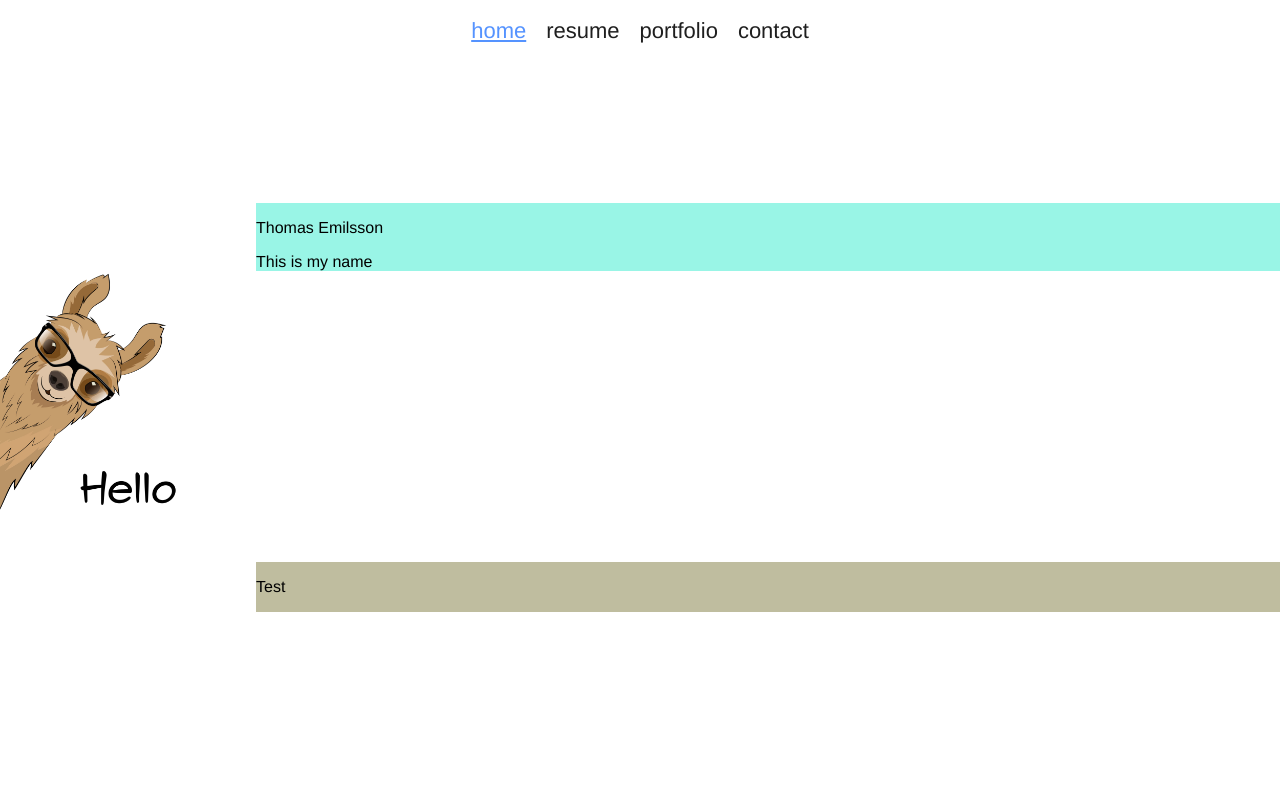
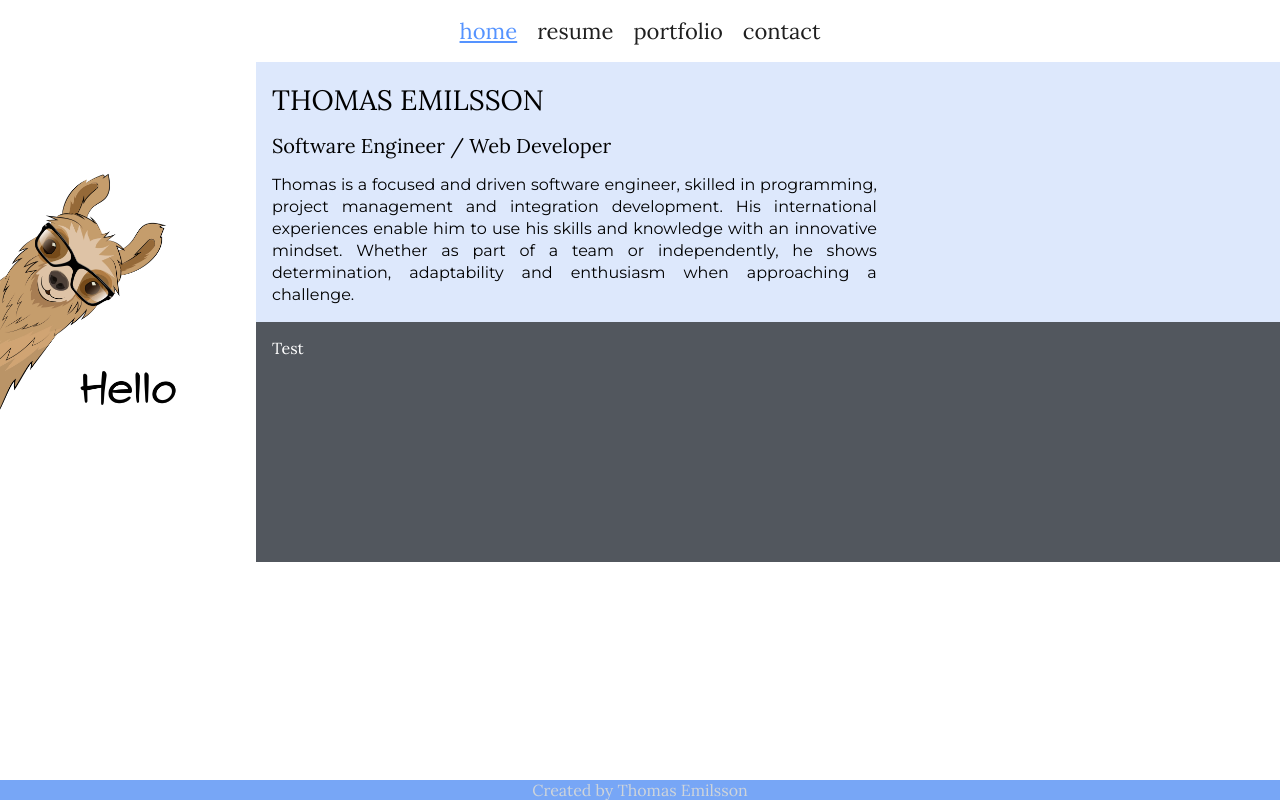
Before and after one commit to ThomasEmilsson/thomasemilsson.info, a Gatsby site: page / in a window 1280 px wide. Built offline with nearby package versions, Linux system fonts and the light colour scheme; Gatsby itself is replaced by a stand-in of ours.

Commit message:
Update CSS for name, role, and description; Tweaks on lamma image

```diff
--- a/gatsby-config.js
+++ b/gatsby-config.js
@@ -3,5 +3,15 @@
     siteUrl: "https://www.thomasemilsson.info",
     title: "thomasemilsson.info",
   },
-  plugins: ["gatsby-plugin-sass", "gatsby-plugin-gatsby-cloud"],
+  plugins: [
+    "gatsby-plugin-sass",
+    "gatsby-plugin-gatsby-cloud",
+    {
+      resolve: `gatsby-plugin-google-fonts`,
+      options: {
+        fonts: [`Montserrat\:300,400`, "Lora:400"],
+        display: "swap",
+      },
+    },
+  ],
 };
--- a/package.json
+++ b/package.json
@@ -20,6 +20,7 @@
     "eslint": "^7.31.0",
     "gatsby": "^2.32.13",
     "gatsby-plugin-gatsby-cloud": "^1.0.2",
+    "gatsby-plugin-google-fonts": "^1.0.1",
     "gatsby-plugin-prettier-eslint": "^1.0.6",
     "gatsby-plugin-sass": "^4.10.0",
     "prettier": "^2.3.2",
--- a/src/components/Banner/Banner.scss
+++ b/src/components/Banner/Banner.scss
@@ -3,6 +3,11 @@
 .banner-div {
   padding-top: 60px;
   text-align: center;
+
+  @media only screen and (max-width: 600px) {
+    display: block;
+    padding: 0px;
+  }
 }
 
 .banner-title {
@@ -10,6 +15,10 @@
   color: $text-color;
   border-bottom: 2px double $text-color;
   display: inline-block;
+
+  @media only screen and (max-width: 600px) {
+    padding: 0px;
+  }
 }
 
 .banner-description {
--- a/src/components/Hero/Hero.js
+++ b/src/components/Hero/Hero.js
@@ -11,9 +11,17 @@
       </div>
       <div className="hero-title-container">
         <div className="hero-name-container">
-          <p>Thomas Emilsson</p>
+          <p className="full-name">Thomas Emilsson</p>
+          <p className="role-name"> Software Engineer / Web Developer</p>
+          <p className="description">
+            Thomas is a focused and driven software engineer, skilled in
+            programming, project management and integration development. His
+            international experiences enable him to use his skills and knowledge
+            with an innovative mindset. Whether as part of a team or
+            independently, he shows determination, adaptability and enthusiasm
+            when approaching a challenge.
+          </p>
         </div>
-        <div className="hero-description-container">This is my name</div>
       </div>
       <div className="hero-links-container">
         <div className="">
--- a/src/components/Hero/Hero.scss
+++ b/src/components/Hero/Hero.scss
@@ -4,37 +4,84 @@
   display: grid;
   grid-template: 1fr 1fr / 1fr 1fr 1fr 1fr 1fr;
   gap: 0px;
-  height: 700px;
+  height: 500px;
   margin-top: 62px;
   align-items: center;
 
   @media only screen and (max-width: 600px) {
     display: block;
+    margin: 0px;
   }
 }
 
 .image-container {
   grid-row: 1 / 3;
   grid-column: 1 / 2;
+
+  @media only screen and (max-width: 600px) {
+    display: block;
+    padding-top: 100px;
+  }
 }
 .hero-image {
   width: 100%;
   height: 100%;
   object-fit: cover;
-  //   background-color: red;
 }
 
 .hero-title-container {
-  background-color: #99f5e6;
+  background-color: #dde8fc;
+  background-size: cover;
+  height: 100%;
+  display: flex;
+  //   align-items: ;
+  flex-direction: column;
+  justify-content: center;
   grid-row: 1 / 2;
   grid-column: 2 / 6;
-  //   width: 50%;
+  padding-left: 16px;
+
+  @media only screen and (max-width: 600px) {
+    display: block;
+    padding: 10px;
+    height: auto;
+    text-align: center;
+  }
 }
-.hero-name-container {
+.hero-name-container .full-name {
+  display: block;
+  line-height: 20px;
+  font-size: 28px;
+  text-transform: uppercase;
+  justify-content: center;
+  align-items: center;
+}
+
+.hero-name-container .role-name {
+  display: block;
+  line-height: 16px;
+  font-size: 20px;
+  font-weight: 400;
+}
+
+.hero-name-container .description {
+  line-height: 22px;
+  width: 60%;
+  text-align: justify;
+  font-family: "Montserrat";
+
+  @media only screen and (max-width: 600px) {
+    text-align: center;
+    display: block;
+    width: auto;
+  }
 }
 
 .hero-links-container {
-  background-color: #bfbd9f;
+  background-color: #52575e;
+  color: white;
+  padding-left: 16px;
+  height: 100%;
   grid-row: 2 / 3;
   grid-column: 2 / 6;
 }
--- a/src/pages/index.js
+++ b/src/pages/index.js
@@ -19,10 +19,10 @@
       <meta name="apple-mobile-web-app-capable" content="yes" />
       <div className="content">
         <title>Thomas Emilsson</title>
+        <Header />
         <Hero />
-        <Header />
         {/* <div className="diagonal-background"> */}
-        <Banner />
+        {/* <Banner /> */}
         {/* </div> */}
         {/* <OptionList /> */}
       </div>
--- a/src/scss/colors.scss
+++ b/src/scss/colors.scss
@@ -1,4 +1,4 @@
-$font-stack: Helvetica, sans-serif;
+$font-stack: "Lora", "Montserrat", Helvetica, sans-serif;
 
 $text-color-blue: #ced4da;
 $text-color-bold: #2f4858;
```
